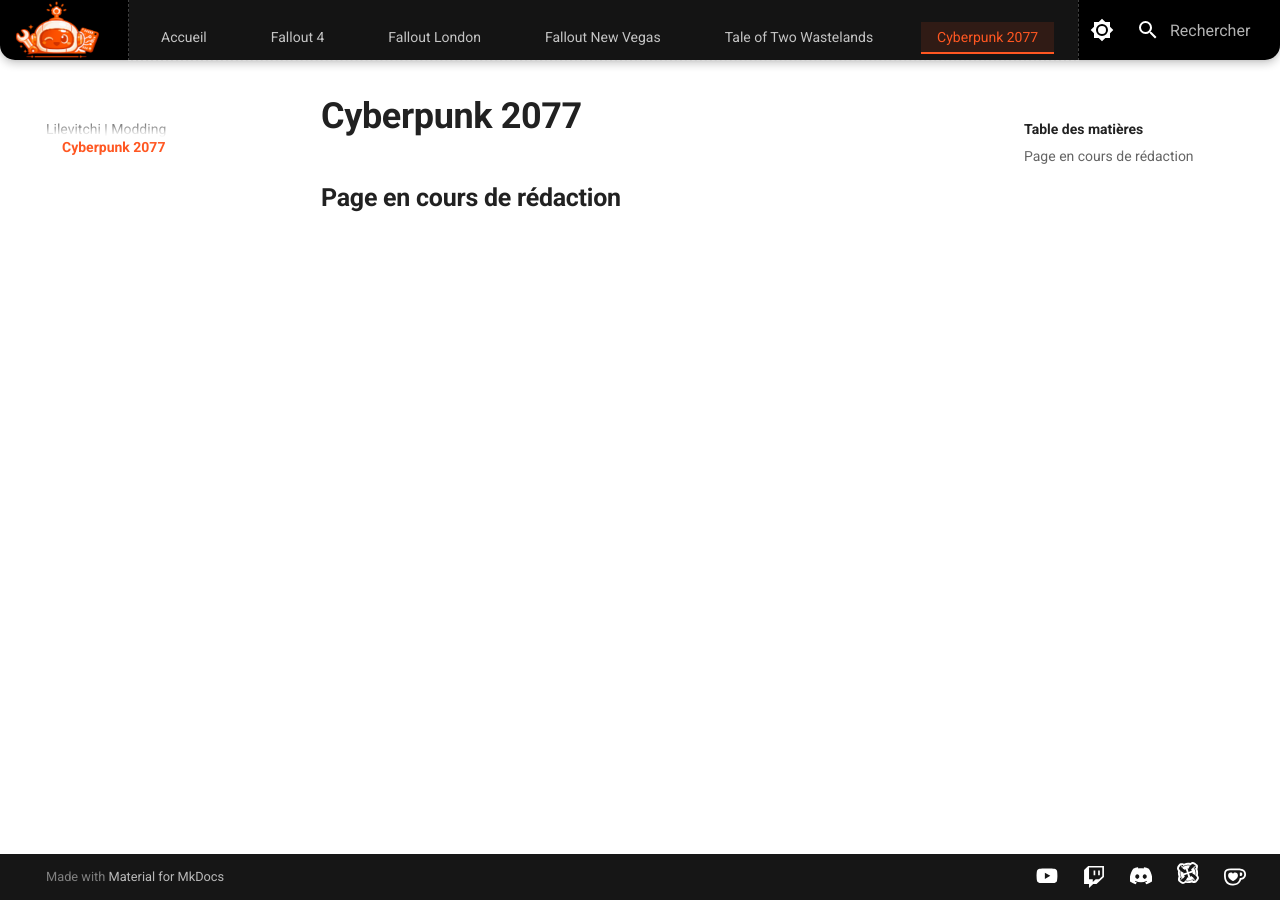
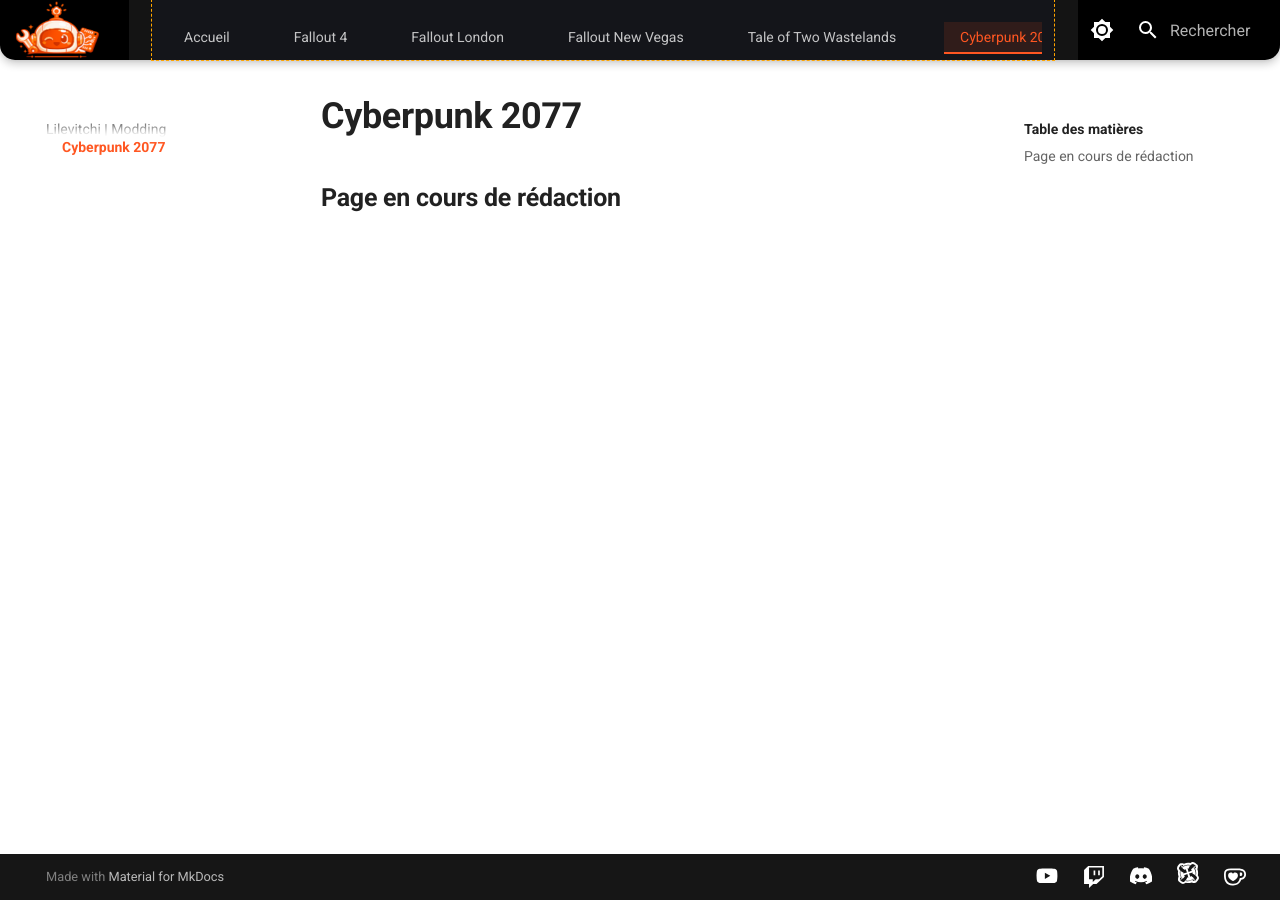
Before and after one commit to Lilevitchi/lilevitchi.github.io, an MkDocs documentation site: the page built from docs/cyberpunk/index.md, in a window 1280 px wide. Built offline with MkDocs 1.6.1 and Material for MkDocs 9.7.7, drawn with Linux system fonts in a browser that asks for light colours.

Commit message:
Update extra.css

```diff
--- a/docs/stylesheets/extra.css
+++ b/docs/stylesheets/extra.css
@@ -107,14 +107,12 @@
   display: flex;
   align-items: center;
   margin-left: 0.5rem;
-  /*margin-right: 1.5rem;
-  flex-shrink: 0;*/
+  /*flex-shrink: 0;*/
 }
 
 /* Texte du titre */
 [data-md-color-scheme] .md-header__title .md-ellipsis {
   color: var(--accent);
-  /*font-weight: var(--font-bold);*/
   font-size: 1.4rem;
 }
 
@@ -124,25 +122,33 @@
 
 /* Conteneur des tabs (injecté par Material) */
 [data-md-color-scheme] .md-header__tabs {
-  flex: 1;
   display: flex;
   justify-content: center;
   /*align-items: flex-end;
   justify-content: center;
   /*flex: 1;
   margin-top: 0.35rem;
-  justify-content: center;*/
-  align-items: center;
+  justify-content: center;
+  align-items: center;*/
   height: var(--header-height);
   background-color: rgba(255, 255, 255, 0.08);
-  outline: 1px dashed rgba(255, 255, 255, 0.25);
 }
 
-/* Tabs bar */
+/* Tabs bar
 [data-md-color-scheme] .md-tabs {
   display: flex;
   background: transparent;
   border-bottom: none;
+}*/
+
+/* === BLOC DES TABS === */
+[data-md-color-scheme] .md-tabs {
+  width: 100%;
+  max-width: var(--grid-max-width); /* même largeur que le contenu */
+  margin: 0 auto;                  /* centre le bloc */
+  display: flex;
+  justify-content: center;          /* centre la liste dedans */
+   outline: 1px dashed orange;
 }
 
 /* Liste des onglets */
@@ -220,6 +226,9 @@
   padding-bottom: var(--space-lg);
   padding-left: var(--space-lg);
   padding-right: var(--space-lg);
+
+  background-color: rgba(255, 255, 255, 0.08);
+  outline: 1px dashed rgba(255, 255, 255, 0.25);
 }
 
 /* Page index : plus large visuellement */
```
